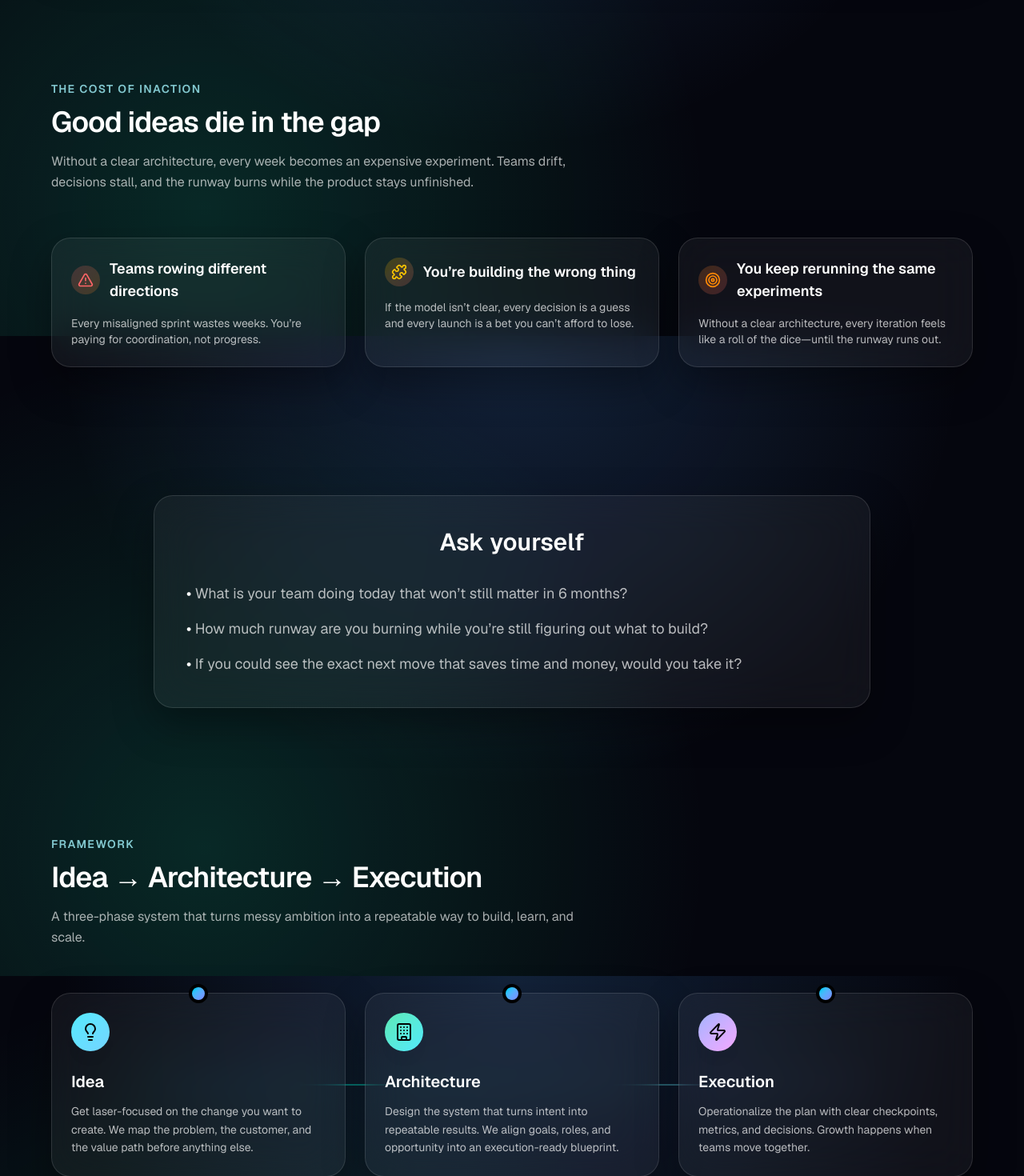
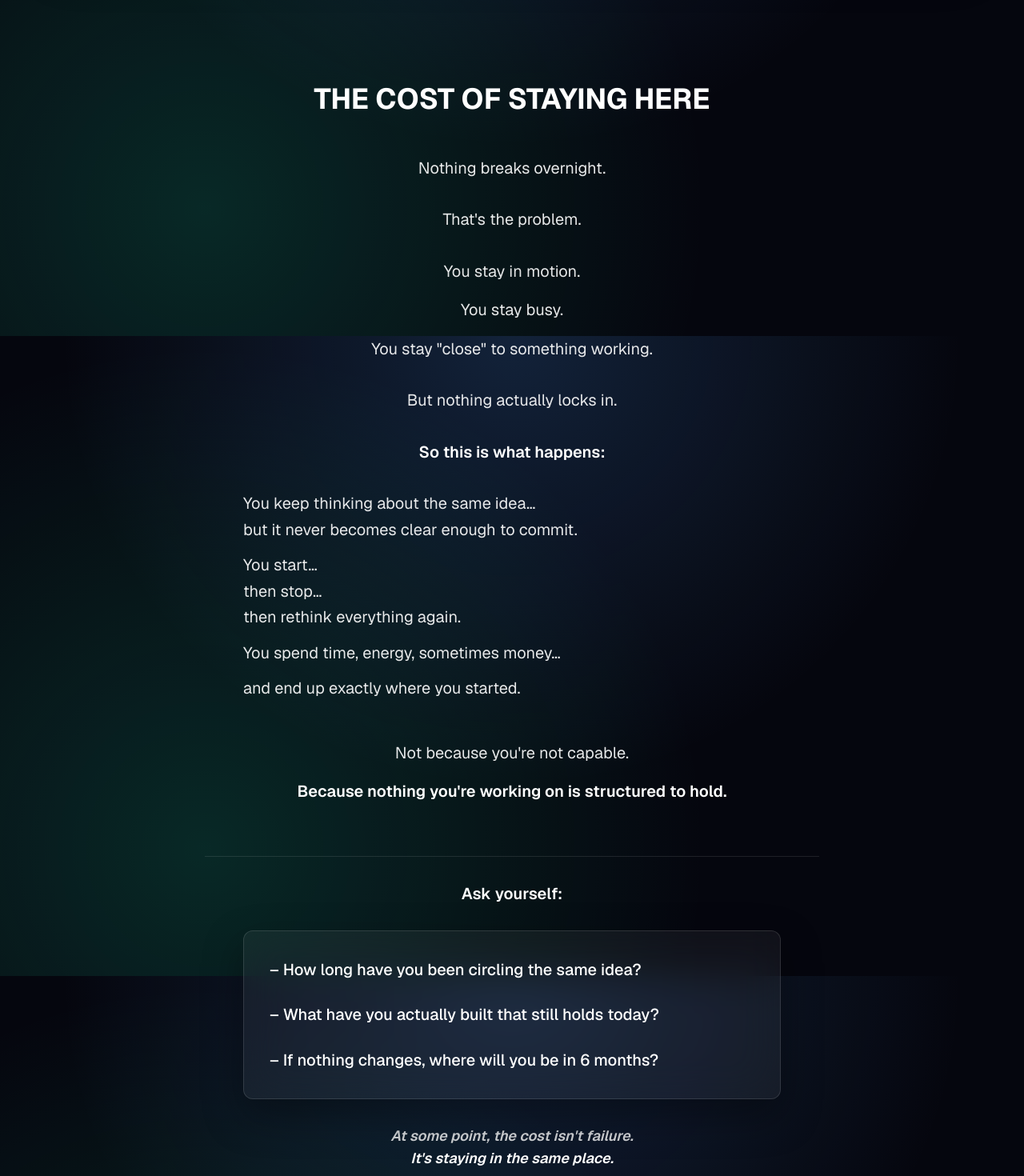
Before and after one commit to martindubreuil13-byte/mba-landing, a Next.js app: page / in a window 1280 px wide. Shown: the part 2780-4250 px from the top of the page at 80% size. Built offline with nearby package versions, Linux system fonts and the light colour scheme.

Commit message:
Replace Cost of Inaction section with new narrative and fix global readability issues

```diff
--- a/app/components/sections/DifferentiationSection.tsx
+++ b/app/components/sections/DifferentiationSection.tsx
@@ -34,7 +34,7 @@ export function DifferentiationSection() {
           {points.map((point, index) => (
             <GlassCard key={point.title} className={"p-6 " + (index === 0 ? "animate-fadeUp-delay-1" : index === 1 ? "animate-fadeUp-delay-2" : "animate-fadeUp-delay-3")}>
               <h3 className="text-lg font-semibold text-white">{point.title}</h3>
-              <p className="mt-3 text-sm text-white/70">{point.description}</p>
+              <p className="mt-3 text-base text-white/80 leading-relaxed">{point.description}</p>
             </GlassCard>
           ))}
         </div>
--- a/app/components/sections/FrameworkSection.tsx
+++ b/app/components/sections/FrameworkSection.tsx
@@ -59,7 +59,7 @@ export function FrameworkSection() {
                   <Icon icon={step.icon} className="h-6 w-6" />
                 </div>
                 <h3 className="mt-6 text-xl font-semibold text-white">{step.title}</h3>
-                <p className="mt-3 text-sm leading-relaxed text-white/70">{step.description}</p>
+                <p className="mt-3 text-base leading-relaxed text-white/80">{step.description}</p>
               </GlassCard>
             ))}
           </div>
--- a/app/components/sections/ProblemSection.tsx
+++ b/app/components/sections/ProblemSection.tsx
@@ -1,54 +1,101 @@
-import { GlassCard } from "@/app/components/ui/GlassCard";
-import { SectionHeading } from "@/app/components/ui/SectionHeading";
-import { Icon } from "@/app/components/ui/Icon";
-import { AlertTriangle, Puzzle, Target } from "lucide-react";
-
 export function ProblemSection() {
   return (
-    <section className="relative px-6 py-20">
-      <div className="mx-auto flex max-w-6xl flex-col gap-14">
-        <SectionHeading
-          label="The cost of inaction"
-          title="Good ideas die in the gap"
-          description="Without a clear architecture, every week becomes an expensive experiment. Teams drift, decisions stall, and the runway burns while the product stays unfinished."
-        />
+    <section className="relative px-6 py-20 md:px-8">
+      <div className="mx-auto max-w-4xl">
+        <div className="text-center">
+          <h2 className="text-3xl font-bold text-white md:text-4xl mb-12 leading-tight">
+            THE COST OF STAYING HERE
+          </h2>
 
-        <div className="grid gap-6 md:grid-cols-3">
-          <GlassCard className="p-6 animate-fadeUp-delay-1">
-            <div className="flex items-center gap-3 mb-4">
-              <div className="inline-flex items-center justify-center rounded-full bg-gradient-to-br from-red-400/20 to-orange-400/20 p-2">
-                <Icon icon={AlertTriangle} className="h-5 w-5 text-red-400" />
+          <div className="space-y-8 text-lg md:text-xl text-white/90 leading-relaxed max-w-3xl mx-auto">
+            <p>
+              Nothing breaks overnight.
+            </p>
+            <p>
+              That's the problem.
+            </p>
+
+            <div className="space-y-4">
+              <p>
+                You stay in motion.
+              </p>
+              <p>
+                You stay busy.
+              </p>
+              <p>
+                You stay "close" to something working.
+              </p>
             </div>
-              <h3 className="text-lg font-semibold text-white">Teams rowing different directions</h3>
+
+            <p>
+              But nothing actually locks in.
+            </p>
+
+            <p className="font-semibold text-white">
+              So this is what happens:
+            </p>
+
+            <div className="space-y-3 text-left max-w-2xl mx-auto">
+              <p>
+                You keep thinking about the same idea…
+                <br />
+                but it never becomes clear enough to commit.
+              </p>
+              <p>
+                You start…
+                <br />
+                then stop…
+                <br />
+                then rethink everything again.
+              </p>
+              <p>
+                You spend time, energy, sometimes money…
+              </p>
+              <p>
+                and end up exactly where you started.
+              </p>
             </div>
-            <p className="text-sm text-white/70">
-              Every misaligned sprint wastes weeks. You’re paying for coordination, not progress.
+
+            <div className="space-y-4 pt-4">
+              <p>
+                Not because you're not capable.
               </p>
-          </GlassCard>
+              <p className="font-semibold text-white">
+                Because nothing you're working on is structured to hold.
+              </p>
+            </div>
 
-          <GlassCard className="p-6 animate-fadeUp-delay-2">
-            <div className="flex items-center gap-3 mb-4">
-              <div className="inline-flex items-center justify-center rounded-full bg-gradient-to-br from-yellow-400/20 to-red-400/20 p-2">
-                <Icon icon={Puzzle} className="h-5 w-5 text-yellow-400" />
+            <div className="mt-16 pt-8 border-t border-white/10">
+              <p className="text-xl font-semibold text-white mb-8">
+                Ask yourself:
+              </p>
+
+              <div className="glass rounded-xl p-6 md:p-8 max-w-2xl mx-auto text-left space-y-6">
+                <div className="space-y-2">
+                  <p className="text-white font-medium">
+                    – How long have you been circling the same idea?
+                  </p>
                 </div>
-              <h3 className="text-lg font-semibold text-white">You’re building the wrong thing</h3>
+                <div className="space-y-2">
+                  <p className="text-white font-medium">
+                    – What have you actually built that still holds today?
+                  </p>
                 </div>
-            <p className="text-sm text-white/70">
-              If the model isn’t clear, every decision is a guess and every launch is a bet you can’t afford to lose.
+                <div className="space-y-2">
+                  <p className="text-white font-medium">
+                    – If nothing changes, where will you be in 6 months?
                   </p>
-          </GlassCard>
+                </div>
+              </div>
 
-          <GlassCard className="p-6 animate-fadeUp-delay-3">
-            <div className="flex items-center gap-3 mb-4">
-              <div className="inline-flex items-center justify-center rounded-full bg-gradient-to-br from-orange-400/20 to-red-400/20 p-2">
-                <Icon icon={Target} className="h-5 w-5 text-orange-400" />
+              <p className="mt-8 text-lg font-semibold text-white/80 italic">
+                At some point, the cost isn't failure.
+              </p>
+              <p className="text-lg font-semibold text-white italic">
+                It's staying in the same place.
+              </p>
             </div>
-              <h3 className="text-lg font-semibold text-white">You keep rerunning the same experiments</h3>
           </div>
-            <p className="text-sm text-white/70">
-              Without a clear architecture, every iteration feels like a roll of the dice—until the runway runs out.
-            </p>
-          </GlassCard>
         </div>
       </div>
     </section>
```
Also changed, not shown: app/components/sections/OfferSection.tsx (+13 -13 lines). Lines whose indentation alone changed are shown as unchanged.
